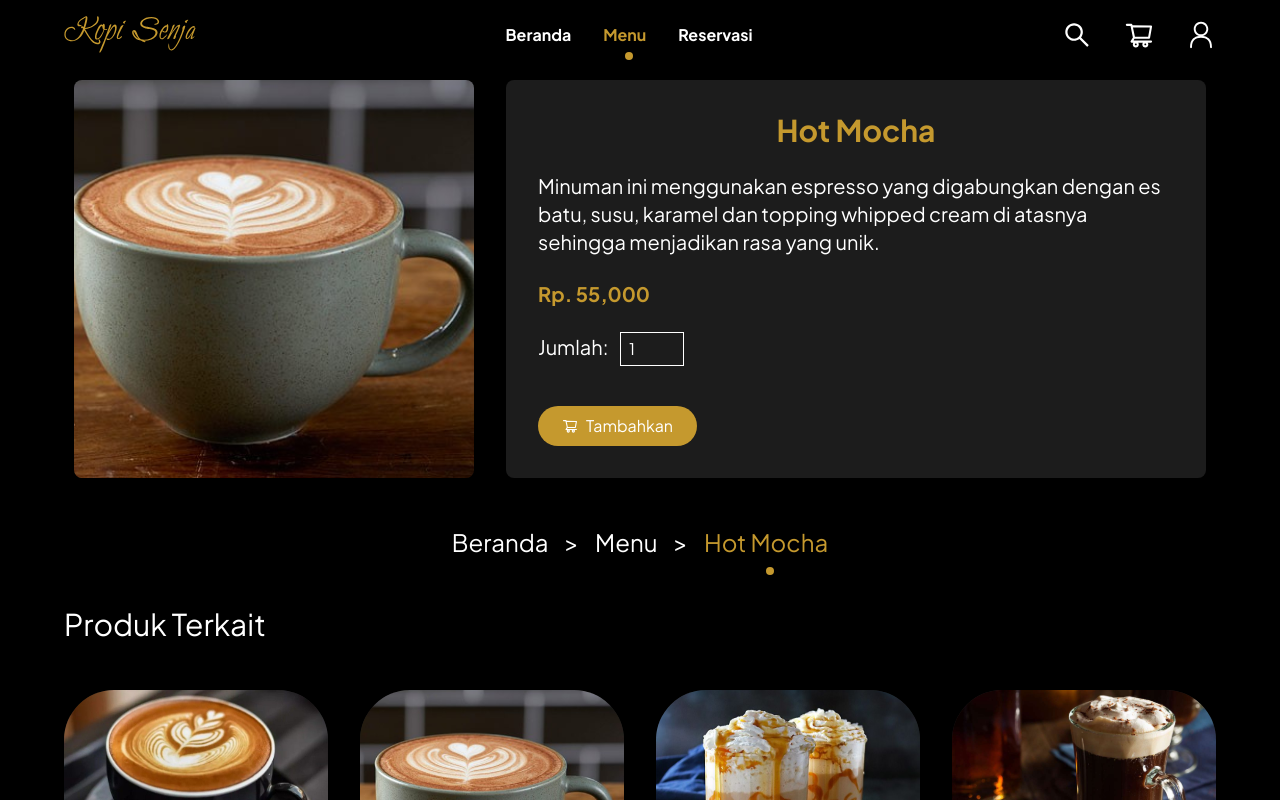
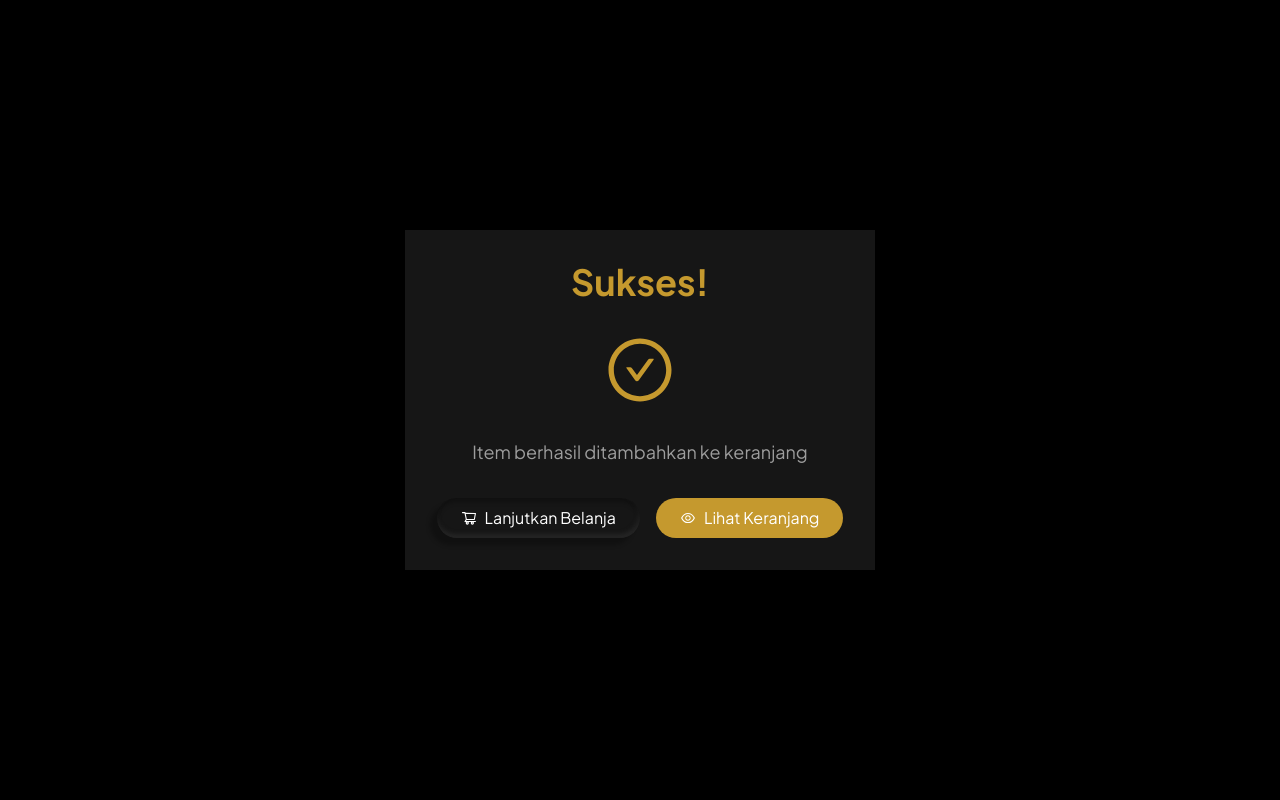
Before and after one commit to darrellrahan/kopisenja, a Next.js app: page /menu/hot-mocha in a window 1280 px wide. Both pictures are taken after a click on the button "Tambahkan". Shown: the top 800 px of the page. Built offline with nearby package versions, Linux system fonts and the light colour scheme.

Commit message:
finish modal on single menu

```diff
--- /dev/null
+++ b/app/components/singleMenu/Modal.tsx
@@ -0,0 +1,60 @@
+"use client";
+
+import { useGlobalContext } from "@/app/context";
+import Link from "next/link";
+import React from "react";
+import {
+  AiOutlineCheckCircle,
+  AiOutlineEye,
+  AiOutlineShoppingCart,
+} from "react-icons/ai";
+
+function Modal() {
+  const { setIsModal } = useGlobalContext();
+
+  return (
+    <div className="fixed inset-0 bg-black z-40 flex items-center justify-center">
+      <div className="bg-darkerBlack p-8 flex flex-col gap-8 items-center">
+        <h1 className="text-4xl text-gold font-bold">Sukses!</h1>
+        <div className="text-7xl text-gold">
+          <AiOutlineCheckCircle />
+        </div>
+        <p className="text-lg text-grey">
+          Item berhasil ditambahkan ke keranjang
+        </p>
+        <div className="flex items-center gap-4">
+          <Link
+            href="/menu"
+            className="flex items-center gap-2 bg-darkerBlack shadow-loginToggler text-white py-2 px-6 rounded-35px transition-all duration-300 ease-linear hover:opacity-75"
+            onClick={() =>
+              setTimeout(() => {
+                setIsModal(false);
+              }, 1000)
+            }
+          >
+            <span>
+              <AiOutlineShoppingCart />
+            </span>
+            <span>Lanjutkan Belanja</span>
+          </Link>
+          <Link
+            href="/"
+            className="flex items-center gap-2 bg-gold text-white py-2 px-6 rounded-35px transition-all duration-300 ease-linear hover:opacity-75"
+            onClick={() =>
+              setTimeout(() => {
+                setIsModal(false);
+              }, 1000)
+            }
+          >
+            <span>
+              <AiOutlineEye />
+            </span>
+            <span>Lihat Keranjang</span>
+          </Link>
+        </div>
+      </div>
+    </div>
+  );
+}
+
+export default Modal;
--- a/app/components/singleMenu/RightArea.tsx
+++ b/app/components/singleMenu/RightArea.tsx
@@ -1,8 +1,13 @@
+"use client";
+
+import { useGlobalContext } from "@/app/context";
 import { MenuProps } from "@/typings";
 import React from "react";
 import { AiOutlineShoppingCart } from "react-icons/ai";
 
 function RightArea({ data }: { data: MenuProps }) {
+  const { setIsModal } = useGlobalContext();
+
   return (
     <div className="bg-lighterBlack rounded-lg p-8 space-y-10 text-xl w-750px">
       <div className="space-y-6">
@@ -25,7 +30,10 @@ function RightArea({ data }: { data: MenuProps }) {
         </div>
       </div>
       <div>
-        <button className="flex items-center gap-2 bg-gold text-white text-base py-2 px-6 rounded-35px transition-all duration-300 ease-linear hover:opacity-75">
+        <button
+          className="flex items-center gap-2 bg-gold text-white text-base py-2 px-6 rounded-35px transition-all duration-300 ease-linear hover:opacity-75"
+          onClick={() => setIsModal(true)}
+        >
           <span>
             <AiOutlineShoppingCart />
           </span>{" "}
--- a/app/context.tsx
+++ b/app/context.tsx
@@ -15,11 +15,15 @@ type GlobalContextType = {
       menu: MenuCardProps[];
     }>
   >;
+  isModal: boolean;
+  setIsModal: React.Dispatch<React.SetStateAction<boolean>>;
 };
 
 const GlobalContext = React.createContext<GlobalContextType>({
   currentMenuCategory: { category: "", menu: [] },
   setCurrentMenuCategory() {},
+  isModal: false,
+  setIsModal() {},
 });
 
 export function useGlobalContext() {
@@ -31,10 +35,16 @@ export function AppProvider({ children }: { children: React.ReactNode }) {
     category: menuSidebar[0].name,
     menu: menuSidebar[0].menus,
   });
+  const [isModal, setIsModal] = useState(false);
 
   return (
     <GlobalContext.Provider
-      value={{ currentMenuCategory, setCurrentMenuCategory }}
+      value={{
+        currentMenuCategory,
+        setCurrentMenuCategory,
+        isModal,
+        setIsModal,
+      }}
     >
       {children}
     </GlobalContext.Provider>
--- a/app/menu/[id]/page.tsx
+++ b/app/menu/[id]/page.tsx
@@ -1,17 +1,23 @@
+"use client";
+
 import Footer from "@/app/components/Footer";
 import Header from "@/app/components/Header";
 import LeftArea from "@/app/components/singleMenu/LeftArea";
+import Modal from "@/app/components/singleMenu/Modal";
 import Navigation from "@/app/components/singleMenu/Navigation";
 import Related from "@/app/components/singleMenu/Related";
 import RightArea from "@/app/components/singleMenu/RightArea";
+import { useGlobalContext } from "@/app/context";
 import { menu } from "@/app/data";
 import { SingleMenuParams } from "@/typings";
 import React from "react";
 
 export default function page({ params: { id } }: SingleMenuParams) {
+  const { isModal } = useGlobalContext();
   const data = menu.find((data) => data.id === id);
 
   if (!data) return <h1>{id} doesn't exist.</h1>;
+  if (isModal) return <Modal />;
 
   return (
     <main className="min-h-screen">
```
